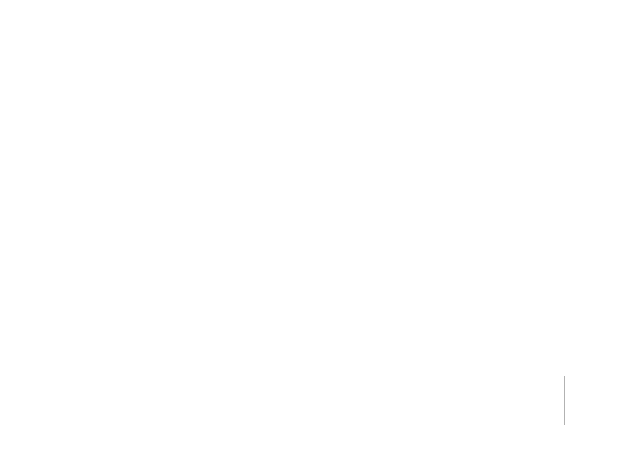
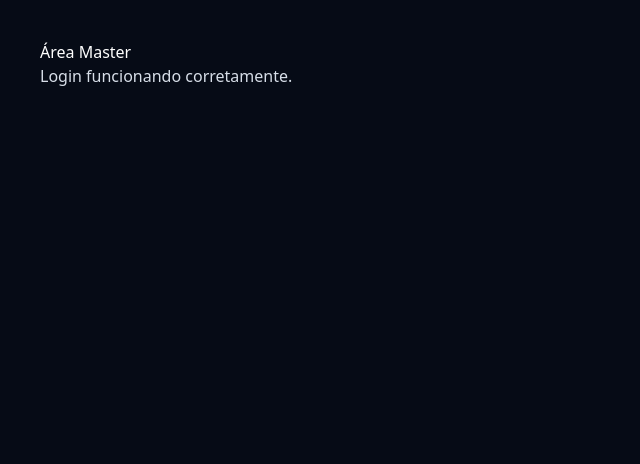
Before and after one commit to realimperiodigital/odontoflow, a Next.js app: page /master in a window 1280 px wide. Before the commit this address had no page. Shown: the top 464 px of the page, without its empty margins (0-640 px from the left). Built offline with nearby package versions, Linux system fonts and the light colour scheme.

Commit message:
Local master

```diff
--- /dev/null
+++ b/app/master/page.tsx
@@ -0,0 +1,8 @@
+export default function MasterPage() {
+  return (
+    <div style={{ padding: 40 }}>
+      <h1>Área Master</h1>
+      <p>Login funcionando corretamente.</p>
+    </div>
+  );
+}
```
